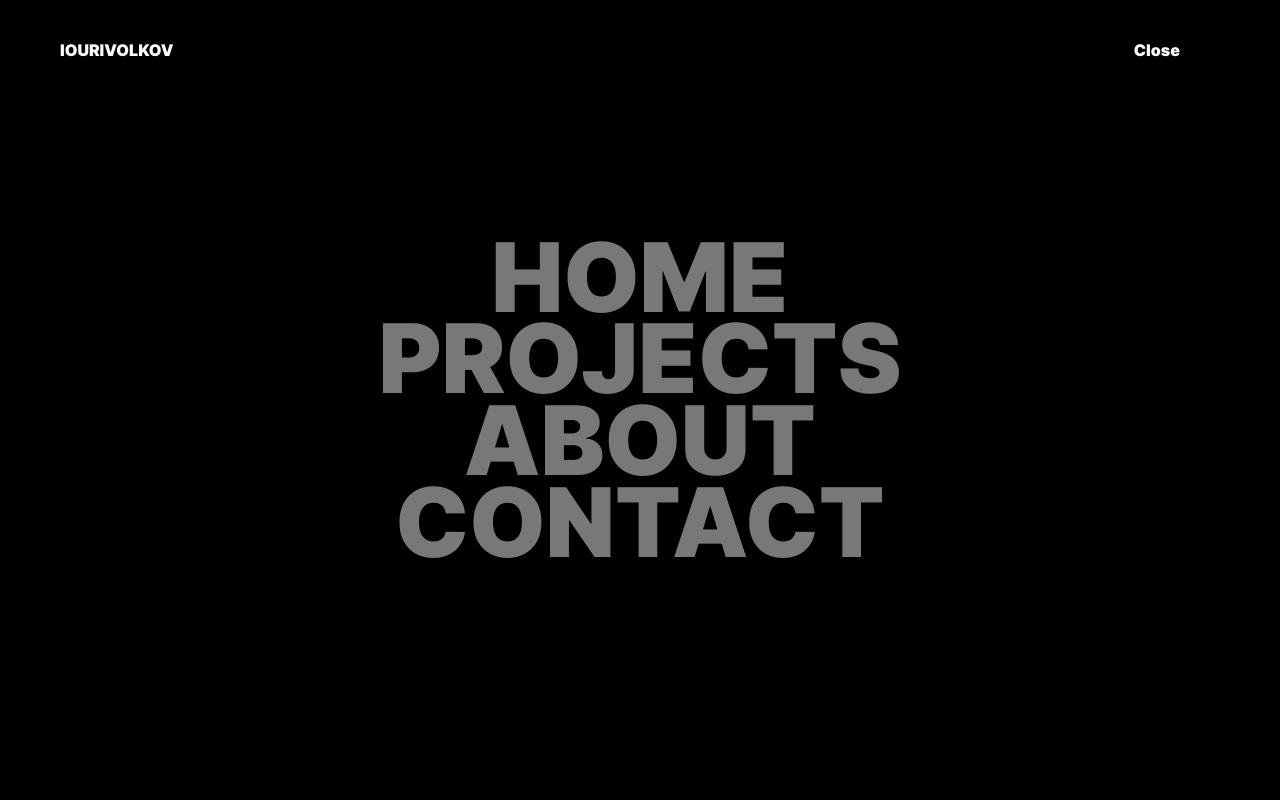
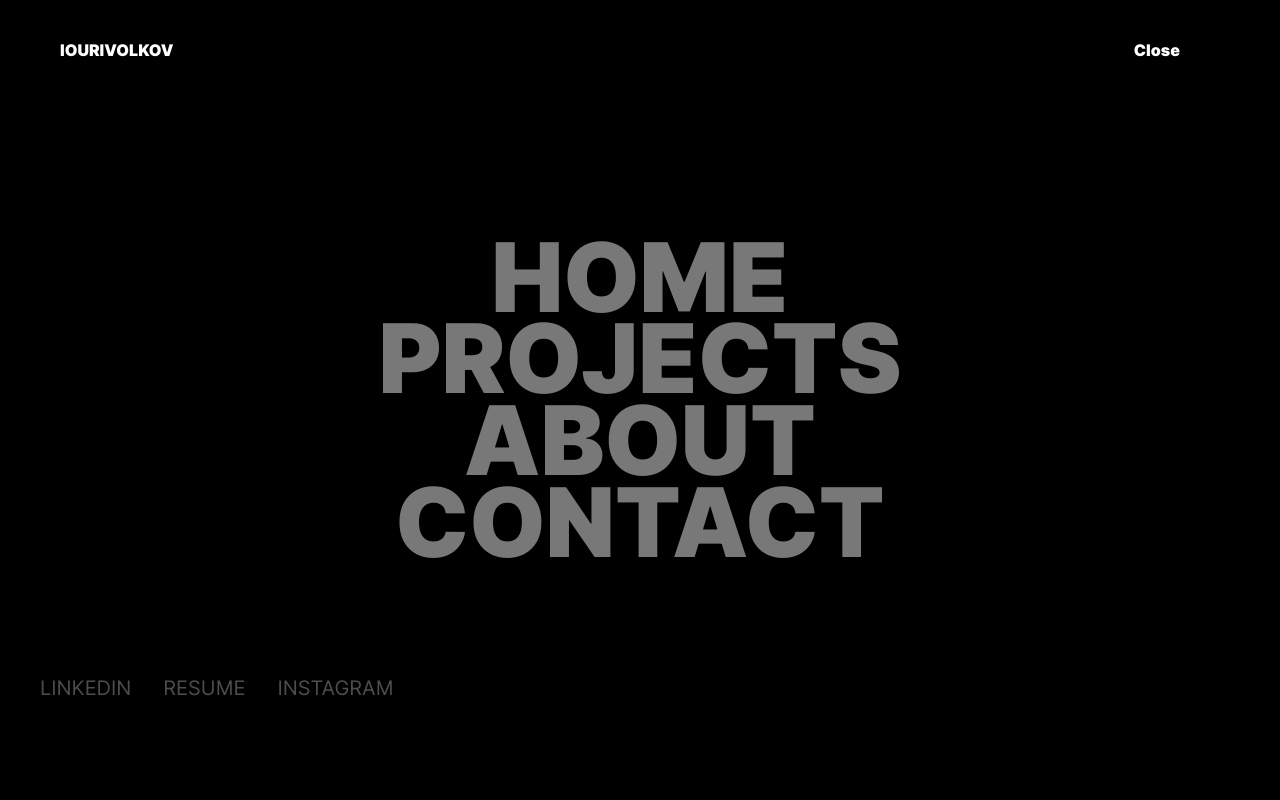
Before and after one commit to iourivolkov/personalWebsite, a Next.js app in the folder personal-website/: page / in a window 1280 px wide. Both pictures are taken after a click on the item "Menu". Shown: the top 800 px of the page. Built offline with nearby package versions, Linux system fonts and the light colour scheme.

Commit message:
Add smooth scroll behavior, add navigation, add social links, add back to top btn, space out content

```diff
--- a/personal-website/src/components/Footer/index.tsx
+++ b/personal-website/src/components/Footer/index.tsx
@@ -8,13 +8,14 @@ import {
 } from "./styled";
 
 const Footer = () => {
+  function scrollToTop() {
+    window.scroll({ top: 0, behavior: "smooth" });
+  }
+
   return (
     <FooterContainer>
       <FooterLogo>iourivolkov</FooterLogo>
-      <FooterButton>Top</FooterButton>
-      {/* <FooterTextContainer>
-        <FooterText>Back to top</FooterText>
-      </FooterTextContainer> */}
+      <FooterButton onClick={scrollToTop}>Top</FooterButton>
     </FooterContainer>
   );
 };
--- a/personal-website/src/components/HeroFooter/styled.tsx
+++ b/personal-website/src/components/HeroFooter/styled.tsx
@@ -8,8 +8,6 @@ export const HeroFooterText1 = styled.p`
   font-weight: lighter;
   font-family: inter-thin;
   position: relative;
-  /* margin: 100px auto; */
-  margin: 100px 0 100px 60px;
 `;
 
 export const HeroFooterContainer = styled.ul`
--- a/personal-website/src/components/HeroText/styled.tsx
+++ b/personal-website/src/components/HeroText/styled.tsx
@@ -1,19 +1,18 @@
 import { styled } from "styled-components";
+import "../../styles/fonts.css";
 
 export const HeroParagraph = styled.p`
   font-family: inter-regular;
-  font-size: 96px;
+  font-size: 120px;
   text-transform: uppercase;
   max-width: 20ch;
-  /* margin: 200px auto 0 auto; */
-  /* margin: 100px auto; */
-  margin: 50px;
+  margin: 100px auto 150px auto;
   text-align: left;
 `;
 
 export const HeroText1 = styled.span`
   font-family: inter-black;
-  font-size: 96px;
+  font-size: 120px;
 `;
 
 /* @TODO - flesh out logic for this span*/
--- a/personal-website/src/components/MenuOpen/index.tsx
+++ b/personal-website/src/components/MenuOpen/index.tsx
@@ -1,14 +1,58 @@
-import { MenuContainer, MenuNavigation } from "./styled";
+import {
+  MenuContainer,
+  MenuNavigation,
+  MenuSocialsContainer,
+  MenuSocialLink,
+} from "./styled";
+import Link from "next/link";
 
-// @TODO - add smooth scrollTo navigation to menuNav items
-
-const MenuOpen = () => {
+const MenuOpen = ({ closeMenu }: any) => {
   return (
     <MenuContainer>
-      <MenuNavigation>home</MenuNavigation>
-      <MenuNavigation>projects</MenuNavigation>
-      <MenuNavigation>about</MenuNavigation>
-      <MenuNavigation>contact</MenuNavigation>
+      <Link style={{ textDecoration: "none" }} href="#home">
+        <MenuNavigation>home</MenuNavigation>
+      </Link>
+      <Link
+        style={{ textDecoration: "none" }}
+        href="#projects"
+        onClick={closeMenu}
+      >
+        <MenuNavigation>projects</MenuNavigation>
+      </Link>
+      <Link
+        style={{ textDecoration: "none" }}
+        href="#about"
+        onClick={closeMenu}
+      >
+        <MenuNavigation>about</MenuNavigation>
+      </Link>
+      <Link
+        style={{ textDecoration: "none" }}
+        href="#contact"
+        onClick={closeMenu}
+      >
+        <MenuNavigation>contact</MenuNavigation>
+      </Link>
+      <MenuSocialsContainer>
+        <Link
+          style={{ textDecoration: "none" }}
+          href="https://www.linkedin.com/in/iourivolkov/"
+        >
+          <MenuSocialLink>LinkedIn</MenuSocialLink>
+        </Link>
+        <Link
+          style={{ textDecoration: "none" }}
+          href="https://resume.creddle.io/resume/h3w9zyogj17"
+        >
+          <MenuSocialLink>Resume</MenuSocialLink>
+        </Link>
+        <Link
+          style={{ textDecoration: "none" }}
+          href="https://www.instagram.com/ayureeeeee/"
+        >
+          <MenuSocialLink>Instagram</MenuSocialLink>
+        </Link>
+      </MenuSocialsContainer>
     </MenuContainer>
   );
 };
--- a/personal-website/src/components/MenuOpen/styled.tsx
+++ b/personal-website/src/components/MenuOpen/styled.tsx
@@ -20,8 +20,32 @@ export const MenuNavigation = styled.p`
   font-size: 96px;
   cursor: pointer;
   line-height: 85%;
+  text-decoration: none;
 
   &:hover {
     color: #fff;
   }
 `;
+
+export const MenuSocialsContainer = styled.div`
+  display: flex;
+  justify-content: space-between;
+  gap: 2rem;
+  margin: 100px 40px;
+  align-items: start;
+  position: absolute;
+  left: 0;
+  bottom: 0;
+`;
+
+export const MenuSocialLink = styled.p`
+  font-family: inter-regular;
+  text-transform: uppercase;
+  font-size: 20px;
+  color: #efefef52;
+  cursor: pointer;
+
+  &:hover {
+    color: #fff;
+  }
+`;
--- a/personal-website/src/components/NavBar/index.tsx
+++ b/personal-website/src/components/NavBar/index.tsx
@@ -9,11 +9,15 @@ const NavBar = () => {
     setIsMenuOpen(!isMenuOpen);
   };
 
+  const closeOpenMenu = () => {
+    setIsMenuOpen(false);
+  };
+
   return (
     <>
       <Navigation>
         <NavigationItem menuOpen={isMenuOpen}>IOURIVOLKOV</NavigationItem>
-        {isMenuOpen && <MenuOpen />}
+        {isMenuOpen && <MenuOpen closeMenu={closeOpenMenu} />}
         <NavigationItem menuOpen={isMenuOpen} onClick={handleMenuOpen}>
           {isMenuOpen ? "Close" : "Menu"}
         </NavigationItem>
--- a/personal-website/src/containers/aboutPage/index.tsx
+++ b/personal-website/src/containers/aboutPage/index.tsx
@@ -12,7 +12,7 @@ const AboutPage: FunctionComponent = () => {
   return (
     <AboutPageContainer>
       <AboutTextContainer>
-        <AboutHeading>Toronto based.</AboutHeading>
+        <AboutHeading id="about">Toronto based.</AboutHeading>
         <AboutText>
           Lorem ipsum dolor, sit amet consectetur adipisicing elit. Cumque
           minima corrupti maxime distinctio soluta cupiditate error excepturi
--- a/personal-website/src/containers/contactPage/index.tsx
+++ b/personal-website/src/containers/contactPage/index.tsx
@@ -11,7 +11,7 @@ import {
 const ContactPage: FunctionComponent = () => {
   return (
     <ContactPageContainer>
-      <ContactHeading>Let's get in touch.</ContactHeading>
+      <ContactHeading id="contact">Let's get in touch.</ContactHeading>
       <ContactLinksContainer>
         <ContactLinkSubContainer>
           <ContactLinks>Telegram</ContactLinks>
--- a/personal-website/src/containers/contactPage/styled.tsx
+++ b/personal-website/src/containers/contactPage/styled.tsx
@@ -8,7 +8,7 @@ export const ContactLinksContainer = styled.div`
 export const ContactPageContainer = styled.div`
   display: flex;
   justify-content: space-between;
-  margin: 100px 40px 100px 40px;
+  margin: 150px 40px 100px 40px;
 `;
 
 export const ContactHeading = styled.h1`
--- a/personal-website/src/containers/landingPage/index.tsx
+++ b/personal-website/src/containers/landingPage/index.tsx
@@ -8,7 +8,7 @@ const LandingPage: FunctionComponent = () => {
     <>
       <NavBar />
       <HeroText />
-      <HeroFooter />
+      {/* <HeroFooter /> */}
     </>
   );
 };
--- a/personal-website/src/containers/projectPage/index.tsx
+++ b/personal-website/src/containers/projectPage/index.tsx
@@ -5,7 +5,7 @@ import { ProjectCardContainer, ProjectPageHeading } from "./styled";
 const ProjectPage: FunctionComponent = () => {
   return (
     <>
-      <ProjectPageHeading>Projects</ProjectPageHeading>
+      <ProjectPageHeading id="projects">Projects</ProjectPageHeading>
       <ProjectCardContainer>
         <ProjectCard />
         <ProjectCard />
--- a/personal-website/src/pages/index.tsx
+++ b/personal-website/src/pages/index.tsx
@@ -11,20 +11,20 @@ export const StyledBreak = styled.hr`
   background-color: #f5f5f5;
   opacity: 0.3;
   margin: auto;
-  z-index: 1;
+  z-index: 10;
 `;
 
 const Home: NextPage = () => {
   return (
     <>
       <LandingPage />
-      <StyledBreak />
+      {/* <StyledBreak /> */}
       <ProjectPage />
-      <StyledBreak />
+      {/* <StyledBreak /> */}
       <AboutPage />
-      <StyledBreak />
+      {/* <StyledBreak /> */}
       <ContactPage />
-      <StyledBreak />
+      {/* <StyledBreak /> */}
       <Footer />
     </>
   );
```
